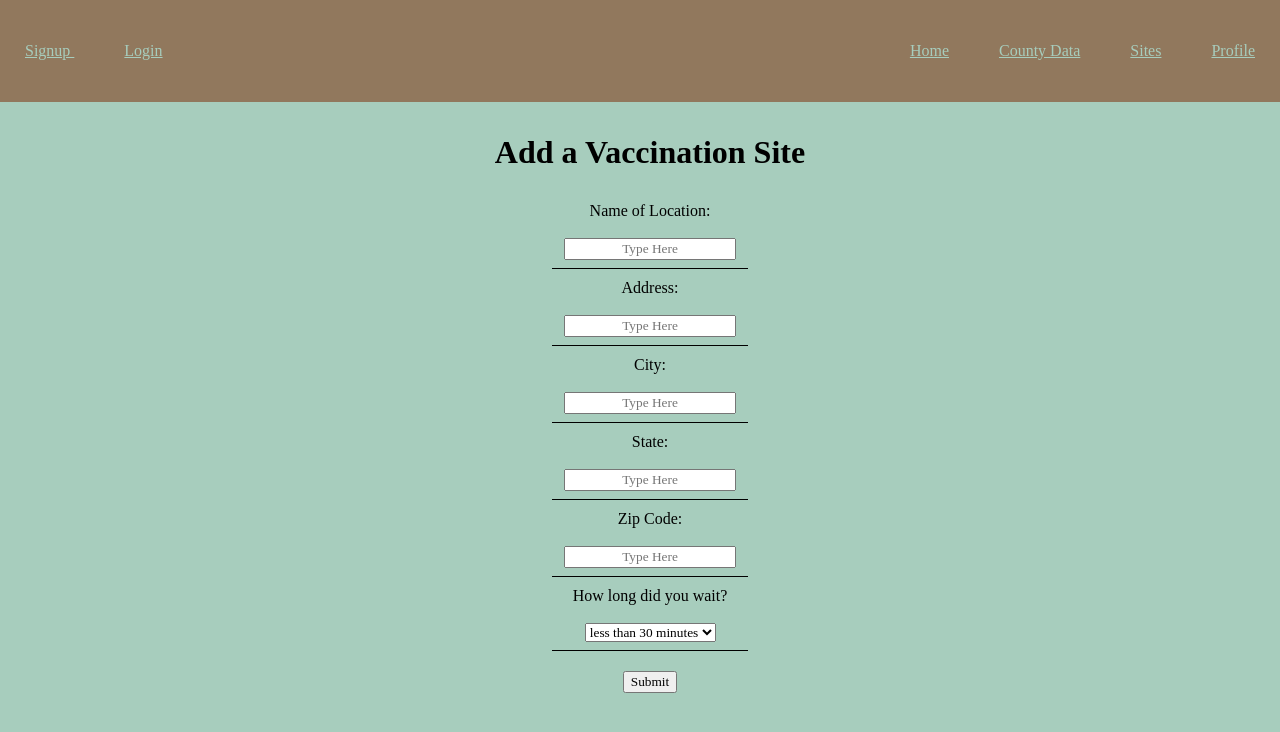
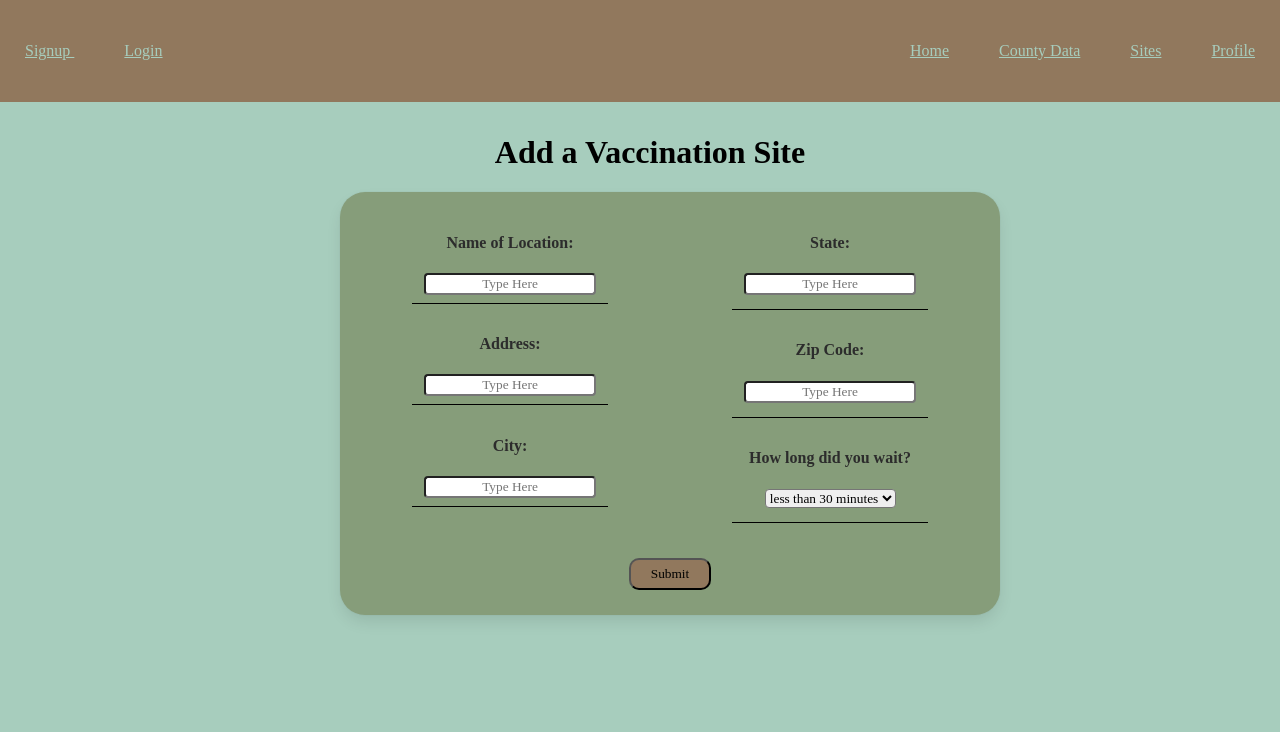
Before and after one commit to cspdevs000/viral-app, a React (Create React App) app: page /addsite in a window 1280 px wide. Shown: the top 732 px of the page. Built offline with nearby package versions, Linux system fonts and the light colour scheme; a web font is replaced by a local one.

Commit message:
sign up, county data, and add vacc styling

```diff
--- a/src/components/AddVaccSite.css
+++ b/src/components/AddVaccSite.css
@@ -38,3 +38,42 @@
     margin-right: auto;
 
 }
+
+.card {
+  background-color: #869D7A;
+  box-shadow: 0 0.5em 1em -0.125em rgba(10, 10, 10, 0.1), 0 0px 0 1px rgba(10, 10, 10, 0.02);
+  color: #2c2c2c;
+  max-width: 50%;
+  position: relative;
+  left: 25%;
+  border-radius: 25px;
+  padding: 10px;
+  margin: 10px;
+}
+
+.grid {
+  display: grid;
+  grid-template-columns: 50% 50%;
+
+}
+
+.left {
+  grid-column-start: 1;
+  grid-column-end: 2;
+}
+
+.right {
+  grid-column-start: 2;
+  grid-column-end: 3;
+}
+
+.add-submit {
+  background-color: #91785D;
+  padding: 6px 20px;
+  border-radius: 10px;
+  margin: 15px;
+}
+
+.input {
+  border-radius: 4px;
+}
--- a/src/components/AddVaccSite.js
+++ b/src/components/AddVaccSite.js
@@ -84,13 +84,14 @@ class AddVaccSite extends Component {
                 <div>
                     <h1>Add a Vaccination Site</h1>
                 </div>
-                <div className='content'>
-                    <table>
+                <div className="card">
+                    <div className='content grid'>
+                        <table className="left">
                             <tr>
-                            <td>Name of Location:
-                                <br />
-                                <br />
+                                <td><h4>Name of Location:</h4>
+
                                     <input
+                                        className="input"
                                         type="text"
                                         placeholder="Type Here"
                                         autoComplete="name"
@@ -102,10 +103,9 @@ class AddVaccSite extends Component {
                                 </td>
                             </tr>
                             <tr>
-                            <td>Address:
-                                <br />
-                                <br />
+                                <td><h4>Address:</h4>
                                     <input
+                                        className="input"
                                         type="text"
                                         placeholder="Type Here"
                                         autoComplete="address"
@@ -117,10 +117,9 @@ class AddVaccSite extends Component {
                                 </td>
                             </tr>
                             <tr>
-                            <td>City:
-                                <br />
-                                <br />
+                                <td><h4>City:</h4>
                                     <input
+                                        className="input"
                                         type="text"
                                         placeholder="Type Here"
                                         autoComplete="city"
@@ -131,11 +130,12 @@ class AddVaccSite extends Component {
                                     />
                                 </td>
                             </tr>
+                        </table>
+                        <table className="right">
                             <tr>
-                            <td>State:
-                                <br />
-                                <br />
+                                <td><h4>State:</h4>
                                     <input
+                                        className="input"
                                         type="text"
                                         placeholder="Type Here"
                                         autoComplete="state"
@@ -147,10 +147,9 @@ class AddVaccSite extends Component {
                                 </td>
                             </tr>
                             <tr>
-                            <td>Zip Code:
-                                <br />
-                                <br />
+                                <td><h4>Zip Code:</h4>
                                     <input
+                                        className="input"
                                         type="text"
                                         placeholder="Type Here"
                                         autoComplete="zipcode"
@@ -163,10 +162,9 @@ class AddVaccSite extends Component {
                             </tr>
                             <tr>
                                 <td>
-                                <label for="waitTimes">How long did you wait?</label>
-                                <br />
-                                <br />
+                                    <h4><label for="waitTimes">How long did you wait?</label></h4>
                                     <select
+                                        className="input"
                                         name="waitTimes"
                                         onChange={this.handleWaitTimes.bind(this)}
                                         defaultValue={""}>
@@ -177,14 +175,14 @@ class AddVaccSite extends Component {
                                     </select>
                                 </td>
                             </tr>
+                        </table>
+                    </div>
                     <br />
                     <div>
                         <form onSubmit={this.handleSubmit.bind(this)}>
-                                <button type="submit">Submit</button>
+                            <button className="add-submit" type="submit">Submit</button>
                         </form>
                     </div>
-
-                    </table>
                 </div>
             </div>
         );
--- a/src/components/CountyData.css
+++ b/src/components/CountyData.css
@@ -6,15 +6,17 @@
 
   .countyTable {
     position: absolute;
-    left: 35%;
-    width: 30%;
+    left: 25%;
+    width: 50%;
     border: 2px solid #91785D;
     text-align: center;
+    font-size: 20px;
   }
 
   .countyTD {
     background-color: #8fb8a6;
     border: 2px solid #91785D;
+    padding: 7px;
   }
 
 .county-container {
@@ -26,7 +28,7 @@
 .form-container {
     grid-row-start: 1;
     grid-column-start: 2;
-    padding: 35px;
+    padding: 35px 35px 15px 35px;
 }
 
 .table-container {
@@ -37,3 +39,14 @@
 th, td {
     padding: 3px;
   }
+
+  .county-submit {
+    background-color: #869D7A;
+    padding: 11px 6px;
+    border-radius: 12px;
+    margin: 15px;
+  }
+.dropdown {
+  padding: 11px 6px;
+  border-radius: 8px;
+}
--- a/src/components/CountyData.js
+++ b/src/components/CountyData.js
@@ -157,24 +157,21 @@ class CountyData extends Component {
                     <div className="form-container">
                         <h1>Select a County</h1>
                         <form onSubmit={this.handleSubmit.bind(this)}>
-                            <select onChange={this.handleChange} name="county" defaultValue={""}>
+                            <select className="dropdown" onChange={this.handleChange} name="county" defaultValue={""}>
                                 <option value="test" >Type County Here</option>
                                 {this.displayCounties()}
                             </select>
-                            <div>
-                                <button type="submit" >Submit</button>
-                            </div>
+
+                            <button type="submit" className="county-submit">Submit</button>
+
                         </form>
                     </div>
+                    <h1>{this.state.countyInfo.name}</h1>
                     <div className="table-container">
                         <table className="countyTable">
                             <tr>
                                 <th className="countyTH">County Data</th>
                                 <th className="countyTH">#</th>
-                            </tr>
-                            <tr>
-                                <td className="countyTD">County</td>
-                                <td className="countyTD">{this.state.countyInfo.name} </td>
                             </tr>
                             <tr>
                                 <td className="countyTD">Case Density</td>
--- a/src/components/Signup.css
+++ b/src/components/Signup.css
@@ -3,3 +3,76 @@
     height: 100vh;
     width: 100vw;
 }
+
+.content table:not(:last-child) {
+    margin-bottom: 1em;
+  }
+
+.content table td,
+.content table th {
+  border: 1px solid black;
+  border-width: 0 0 1px;
+  padding: 0.5em 0.75em;
+  vertical-align: top;
+}
+
+.content table th {
+  color: #363636;
+}
+
+.content table thead td,
+.content table thead th {
+  border-width: 0 0 2px;
+  color: #363636;
+}
+
+.content table tfoot td,
+.content table tfoot th {
+  border-width: 2px 0 0;
+  color: #363636;
+}
+
+.content table {
+    margin-left: auto;
+    margin-right: auto;
+
+}
+
+.card {
+  background-color: #869D7A;
+  box-shadow: 0 0.5em 1em -0.125em rgba(10, 10, 10, 0.1), 0 0px 0 1px rgba(10, 10, 10, 0.02);
+  color: #2c2c2c;
+  max-width: 50%;
+  position: relative;
+  left: 25%;
+  border-radius: 25px;
+  padding: 10px;
+  margin: 10px;
+}
+
+.grid {
+  display: grid;
+  grid-template-columns: 50% 50%;
+
+}
+
+.left {
+  grid-column-start: 1;
+  grid-column-end: 2;
+}
+
+.right {
+  grid-column-start: 2;
+  grid-column-end: 3;
+}
+
+.add-submit {
+  background-color: #91785D;
+  padding: 6px 20px;
+  border-radius: 10px;
+  margin: 15px;
+}
+
+.input {
+  border-radius: 4px;
+}
--- a/src/components/Signup.js
+++ b/src/components/Signup.js
@@ -124,11 +124,16 @@ class Signup extends Component {
             <div className="signup-container">
                 <div className="form-container">
                     <h1>Sign up for Viral</h1>
-                <h4>keep track of the latest covid data & your vacc card</h4>
-                    <form onSubmit={this.handleSubmit.bind(this)}>
+                    <h4>keep track of the latest covid data & your vaccine card</h4>
+                    <div className="card">
+                        <div className='content grid'>
+                            <table className="left">
+                                <tr>
+                                    <td><h4>Email: </h4>
                                         <div className="field">
                                             <div className="control">
                                                 <input
+                                                    className="input"
                                                     type="email"
                                                     placeholder="Email"
                                                     autoComplete="email"
@@ -139,9 +144,32 @@ class Signup extends Component {
                                                 />
                                             </div>
                                         </div>
+                                    </td>
+                                </tr>
+                                <tr>
+                                    <td><h4>Name: </h4>
                                         <div className="field">
                                             <div className="control">
                                                 <input
+                                                    className="input"
+                                                    type="text"
+                                                    placeholder="Name"
+                                                    autoComplete="name"
+                                                    name="name"
+                                                    value={this.state.name}
+                                                    onChange={this.handleName.bind(this)}
+                                                    required
+                                                />
+                                            </div>
+                                        </div>
+                                    </td>
+                                </tr>
+                                <tr>
+                                    <td><h4>Username: </h4>
+                                        <div className="field">
+                                            <div className="control">
+                                                <input
+                                                    className="input"
                                                     type="text"
                                                     placeholder="Username"
                                                     autoComplete="username"
@@ -152,9 +180,16 @@ class Signup extends Component {
                                                 />
                                             </div>
                                         </div>
+                                    </td>
+                                </tr>
+                            </table>
+                            <table className="right">
+                                <tr>
+                                    <td><h4>Password: </h4>
                                         <div className="field">
                                             <div className="control">
                                                 <input
+                                                    className="input"
                                                     type="password"
                                                     placeholder="Password"
                                                     autoComplete="password"
@@ -165,9 +200,14 @@ class Signup extends Component {
                                                 />
                                             </div>
                                         </div>
+                                    </td>
+                                </tr>
+                                <tr>
+                                    <td><h4>Confirm Password: </h4>
                                         <div className="field">
                                             <div className="control">
                                                 <input
+                                                    className="input"
                                                     type="password"
                                                     placeholder="Confirm Password"
                                                     autoComplete="password"
@@ -178,20 +218,11 @@ class Signup extends Component {
                                                 />
                                             </div>
                                         </div>
-                        <div className="field">
-                            <div className="control">
-                                <input
-                                    type="text"
-                                    placeholder="Name"
-                                    autoComplete="name"
-                                    name="name"
-                                    value={this.state.name}
-                                    onChange={this.handleName.bind(this)}
-                                    required
-                                />
-                            </div>
-                        </div>
-                        <div className="field">
+                                    </td>
+                                </tr>
+
+
+                                        {/* <div className="field">
                                             <div className="control">
                                                 <select
                                                     onChange={this.handleState.bind(this)}
@@ -250,7 +281,10 @@ class Signup extends Component {
                                                     <option value="WY" >Wyoming</option>
                                                 </select>
                                             </div>
-                        </div>
+                                        </div> */}
+
+                                <tr>
+                                    <td><h4>County: </h4>
                                         <div className="field">
                                             <div className="control">
                                                 <select
@@ -262,11 +296,17 @@ class Signup extends Component {
                                                 </select>
                                             </div>
                                         </div>
-                        <br></br>
+                                    </td>
+                                </tr>
+                            </table>
+                        </div>
+                        <br/>
+                        <form onSubmit={this.handleSubmit.bind(this)}>
                             <div>
-                            <button type="submit">Submit</button>
+                                <button className="add-submit" type="submit">Submit</button>
                             </div>
                         </form>
+                    </div>
                 </div>
             </div>
         );
```
Lines whose indentation alone changed are shown as unchanged.
